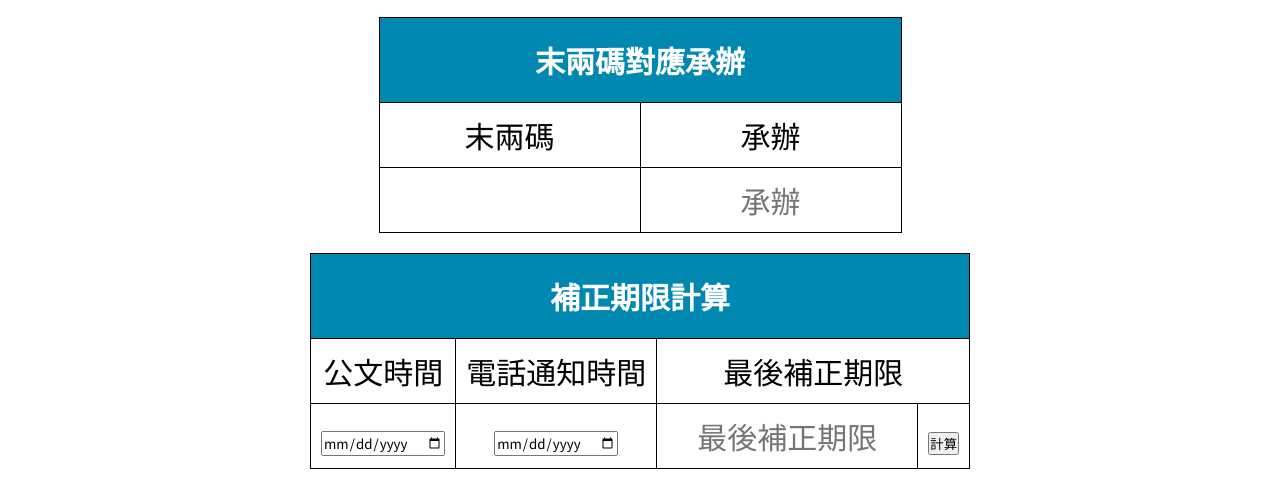
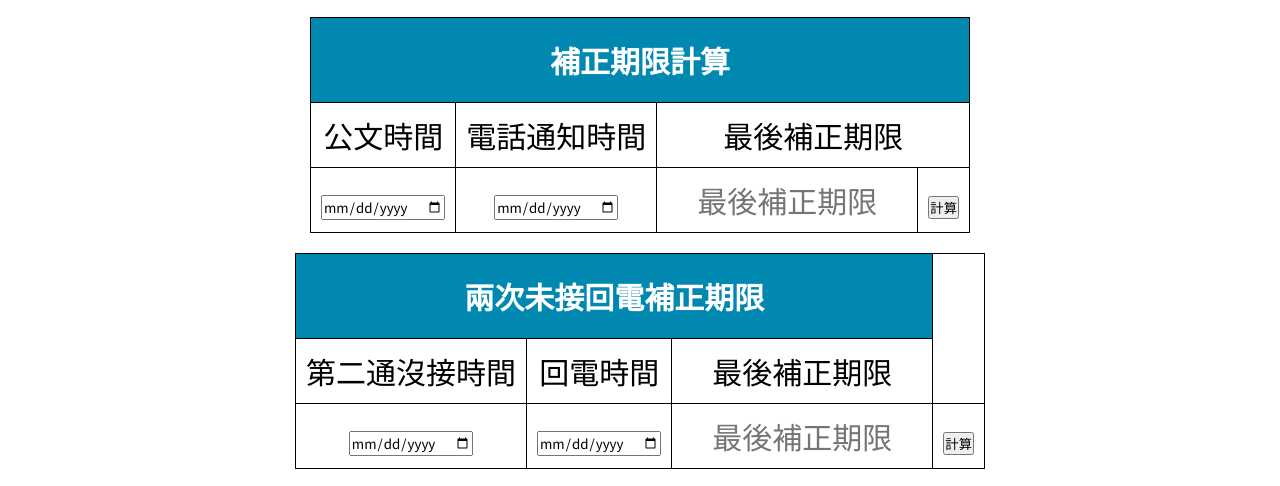
Before and after one commit to Shiroyashatw/Shiroyashatw.github.io, a plain HTML site: page index.html in a window 1280 px wide. Shown: the part 303-789 px from the top of the page. Drawn offline with Linux system fonts and the light colour scheme.

Commit message:
Add files via upload

```diff
--- a/index.html
+++ b/index.html
@@ -255,7 +255,7 @@
 
     </script>
 
-    <div class="main">
+    <!-- <div class="main">
         <div class="maintable">
             <table id="worktime">
                 <thead>
@@ -276,7 +276,7 @@
                 </tbody>
             </table>
         </div>
-    </div>
+    </div> -->
 
     <div class="main">
         <div class="maintable" onchange="leavetotal()">
```
